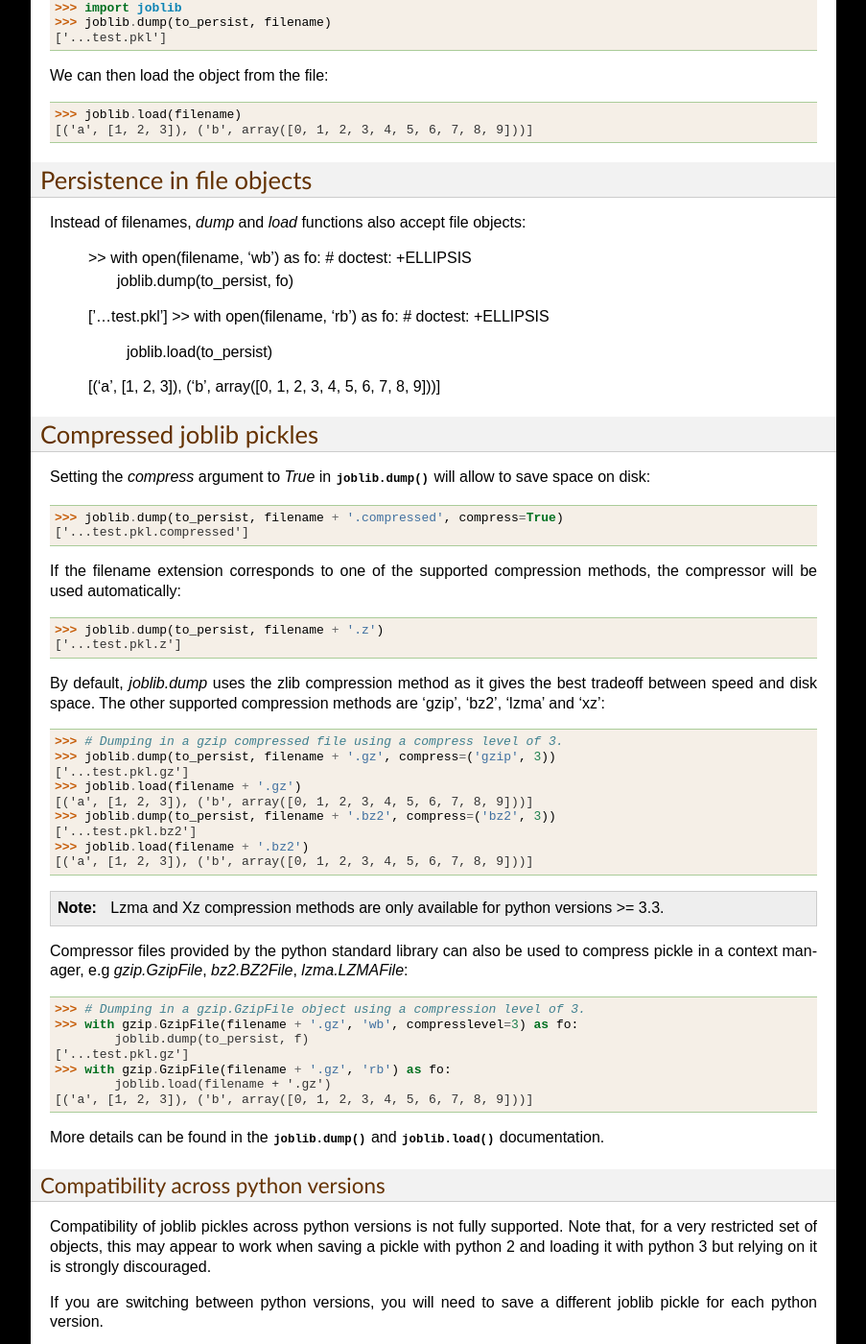
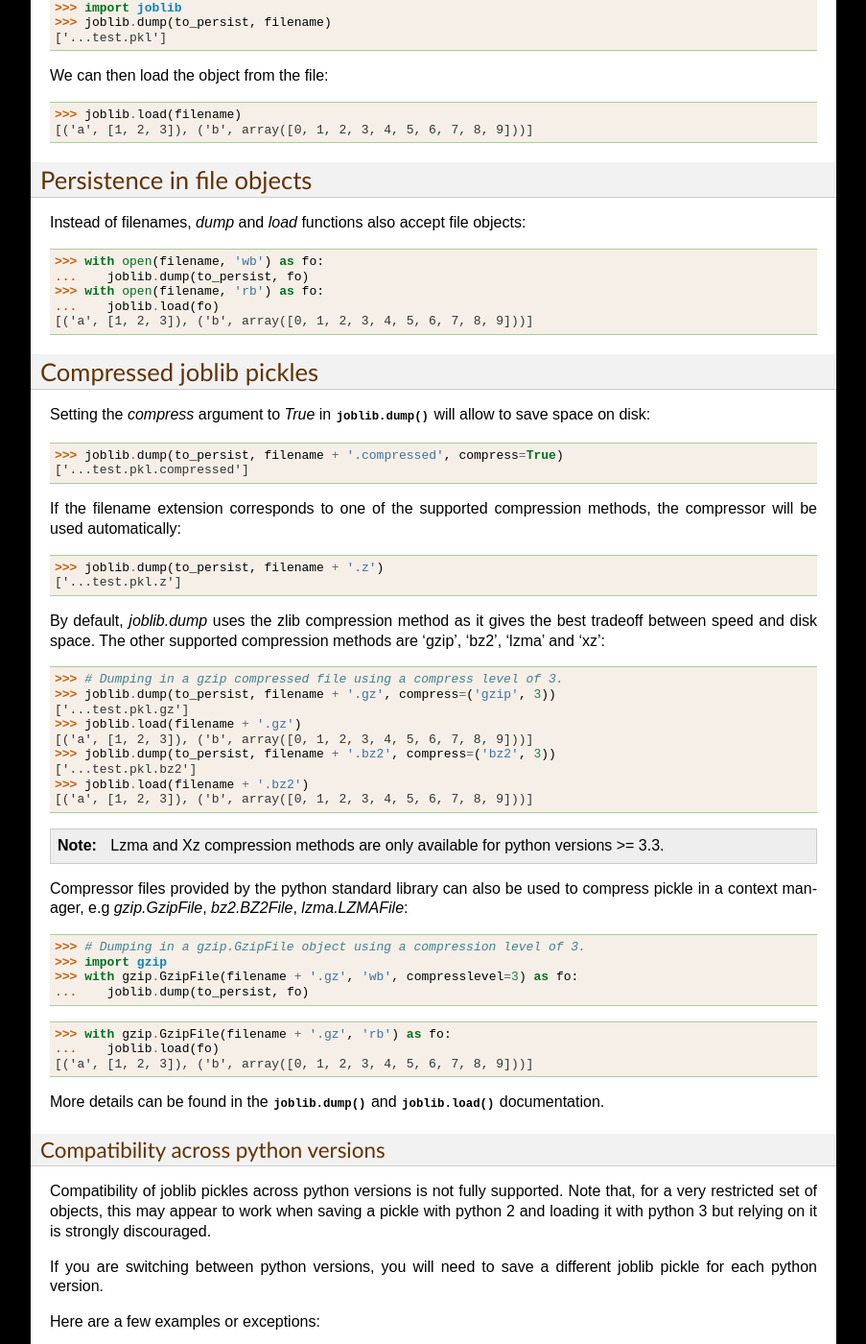
Before and after one commit to joblib/joblib, a Sphinx documentation site: the page built from doc/persistence.rst, in a window 1280 px wide and 1400 px high, scrolled down 531 px. Shown: the whole window at 96% size, without its empty margins (198-1101 px from the left). Built offline with Sphinx 7.4.7, drawn with Linux system fonts in a browser that asks for light colours; formulas are drawn with MathJax 3.

Commit message:
fixing doctest

```diff
--- a/doc/persistence.rst
+++ b/doc/persistence.rst
@@ -51,11 +51,10 @@ Persistence in file objects
 
 Instead of filenames, `dump` and `load` functions also accept file objects:
 
-  >> with open(filename, 'wb') as fo:  # doctest: +ELLIPSIS
-          joblib.dump(to_persist, fo)
-  ['...test.pkl']
-  >> with open(filename, 'rb') as fo:  # doctest: +ELLIPSIS
-          joblib.load(to_persist)
+  >>> with open(filename, 'wb') as fo:  # doctest: +ELLIPSIS +SKIP
+  ...    joblib.dump(to_persist, fo)
+  >>> with open(filename, 'rb') as fo:  # doctest: +ELLIPSIS
+  ...    joblib.load(fo)
   [('a', [1, 2, 3]), ('b', array([0, 1, 2, 3, 4, 5, 6, 7, 8, 9]))]
 
 
@@ -96,11 +95,12 @@ Compressor files provided by the python standard library can also be used to
 compress pickle in a context manager, e.g `gzip.GzipFile`, `bz2.BZ2File`,
 `lzma.LZMAFile`:
     >>> # Dumping in a gzip.GzipFile object using a compression level of 3.
-    >>> with gzip.GzipFile(filename + '.gz', 'wb', compresslevel=3) as fo:  # doctest: +ELLIPSIS
-            joblib.dump(to_persist, f)  # doctest: +ELLIPSIS
-    ['...test.pkl.gz']
-    >>> with gzip.GzipFile(filename + '.gz', 'rb') as fo:  # doctest: +ELLIPSIS
-            joblib.load(filename + '.gz')
+    >>> import gzip
+    >>> with gzip.GzipFile(filename + '.gz', 'wb', compresslevel=3) as fo:  # doctest: +ELLIPSIS +SKIP
+    ...    joblib.dump(to_persist, fo)
+
+    >>> with gzip.GzipFile(filename + '.gz', 'rb') as fo:  # doctest: +ELLIPSIS +SKIP
+    ...    joblib.load(fo)
     [('a', [1, 2, 3]), ('b', array([0, 1, 2, 3, 4, 5, 6, 7, 8, 9]))]
 
 More details can be found in the :func:`joblib.dump` and
```
